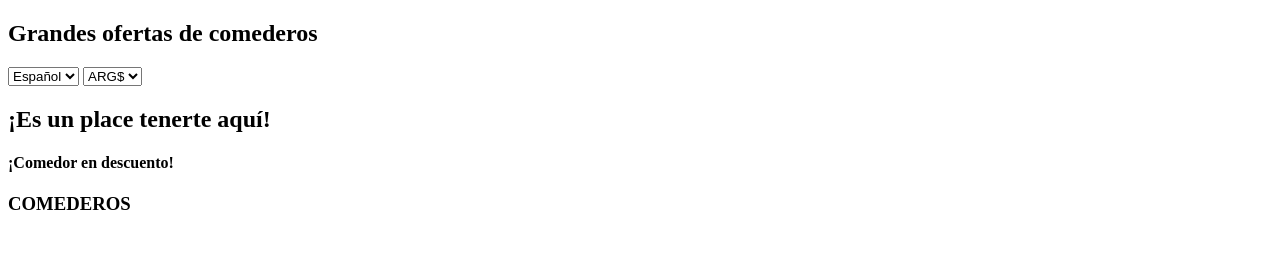
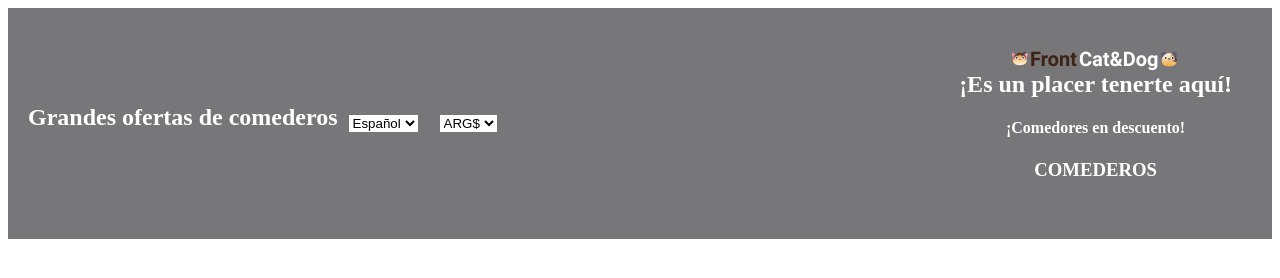
Before and after one commit to alex-v08/co2acod2, a website: page petshop/petshop/root/index.html in a window 1280 px wide. Drawn offline with Linux system fonts and the light colour scheme.

Commit message:
petshop practica

```diff
--- /dev/null
+++ b/petshop/petshop/root/css/styles.css
@@ -0,0 +1,39 @@
+/* Estilos para el encabezado (header) */
+header {
+    background-color: #777779;
+    color: #fff;
+    padding: 20px;
+    display: flex;
+    justify-content: space-between;
+    align-items: center;
+}
+
+/* Estilos para el título "Grandes ofertas de comederos" */
+header h2 {
+    font-size: 24px;
+    margin: 0;
+}
+
+/* Estilos para los selectores de idioma y moneda */
+header select {
+    margin: 10px;
+}
+
+/* Estilos para la sección principal */
+section {
+    padding: 20px;
+    text-align: center;
+}
+
+/* Estilos para las imágenes */
+img {
+    max-width: 100%;
+    height: auto;
+    display: block;
+    margin: 0 auto;
+}
+
+nav{
+    display :flex
+
+}
--- a/petshop/petshop/root/index.html
+++ b/petshop/petshop/root/index.html
@@ -1,9 +1,11 @@
 <!DOCTYPE html>
 <html lang="es">
 
-<head lang="es">
+<head>
     <meta charset="UTF-8">
     <title>Petshop</title>
+    <link rel="stylesheet" type="text/css" href="./css/styles.css">
+</head>
 
 
 
@@ -11,6 +13,7 @@
 
         <header>
             <nav>
+
             <h2>Grandes ofertas de comederos</h2>
             <select name="Idioma" >
                 <option value="1">Español</option>
@@ -22,19 +25,17 @@
             </select>
             </nav>
 
-            <section >
-
-                <h2>¡Es un place tenerte aquí!</h2>
-
-                <h4>¡Comedor en descuento!</h4>
-
+            <section>
+                <img src="./img/Logo.png" alt="Logo de Petshop">
+                <h2>¡Es un placer tenerte aquí!</h2>
+                <h4>¡Comedores en descuento!</h4>
                 <h3>COMEDEROS</h3>
-
-
-
-
             </section>
         </header>
+
+        <Section>
+
+        </Section>
 
 
 
```
Also changed, not shown: Clase_practica_front/clase18/root/index.html (+1 -1 lines).
